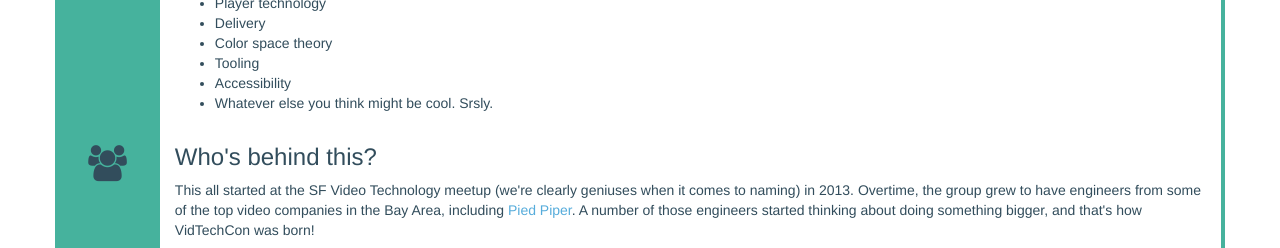
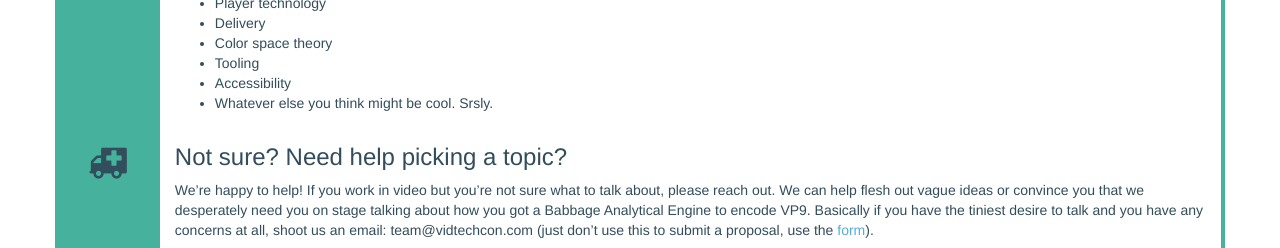
Before and after one commit to jsanford-bc/demuxed.com, a plain HTML site: page index.html in a window 1280 px wide. Shown: the part 1110-1358 px from the top of the page. Drawn offline with Linux system fonts and the light colour scheme.

Commit message:
removed logo section for now

```diff
--- a/index.html
+++ b/index.html
@@ -90,7 +90,7 @@
     </div>
   </div>
 
-  <div class="row">
+  <!-- <div class="row">
     <div class="section-icon col-md-1">
       <h1><i class="fa fa-users"></i> <span class="visible-xs-inline">Who</span></h1>
     </div>
@@ -109,11 +109,11 @@
         <li><a href="http://www.brightcove.com" parent="_blank"><img src="/images/brightcove.png" alt="Brightcove"></a></li>
         <li><a href="http://www.crunchyroll.com" parent="_blank"><img src="/images/crunchyroll.png" alt="Crunchyroll"></a></li>
         <li><a href="http://www.facebook.com" parent="_blank"><img src="/images/facebook.png" alt="Facebook"></a></li>
-        <!-- <li><a href="http://www.twitch.tv" parent="_blank"><img src="/images/twitch.png" alt="Twitch"></a></li> -->
+        <li><a href="http://www.twitch.tv" parent="_blank"><img src="/images/twitch.png" alt="Twitch"></a></li>
         <li><a href="http://www.youtube.com" parent="_blank"><img src="/images/youtube.png" alt="YouTube"></a></li>
       </ul>
     </div>
-  </div>
+  </div> -->
 
   <div class="row">
     <div class="section-icon col-md-1">
```
